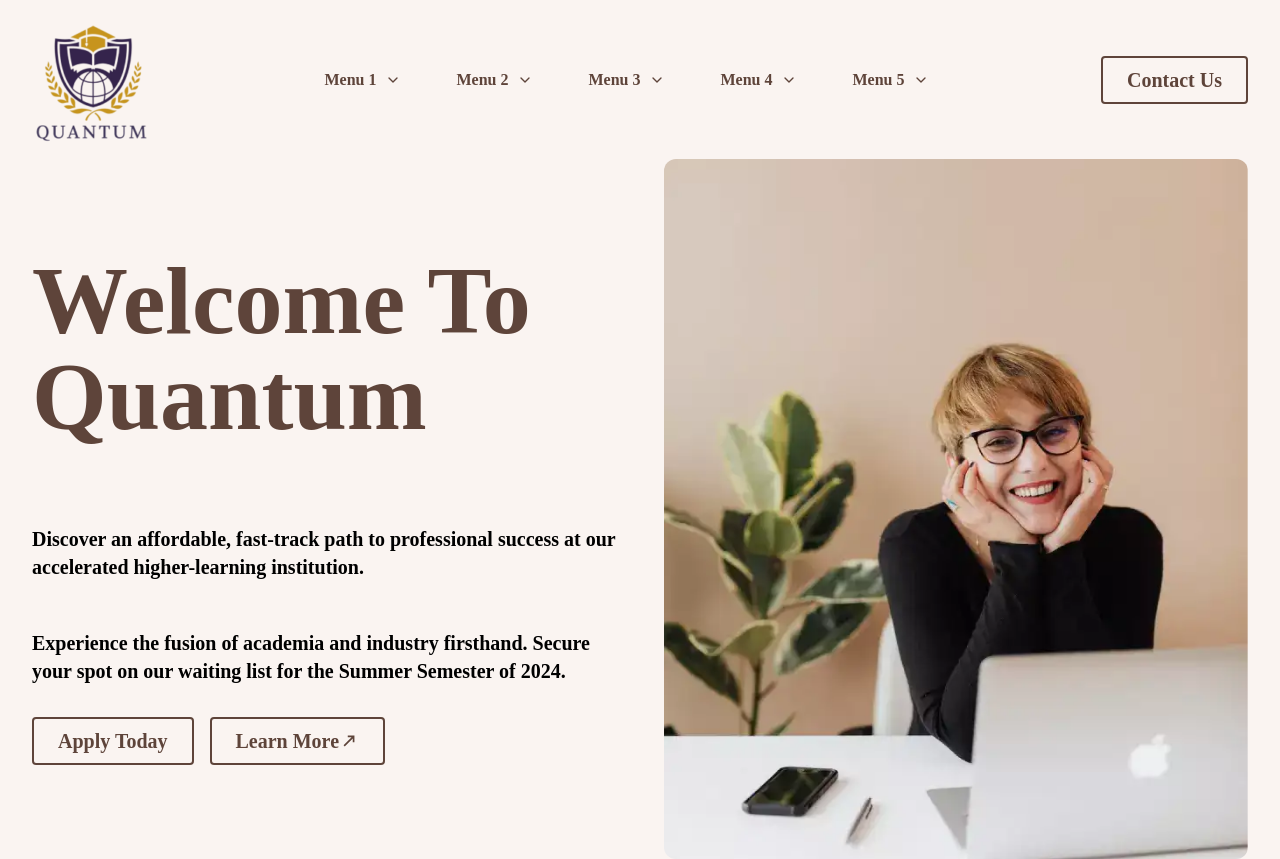
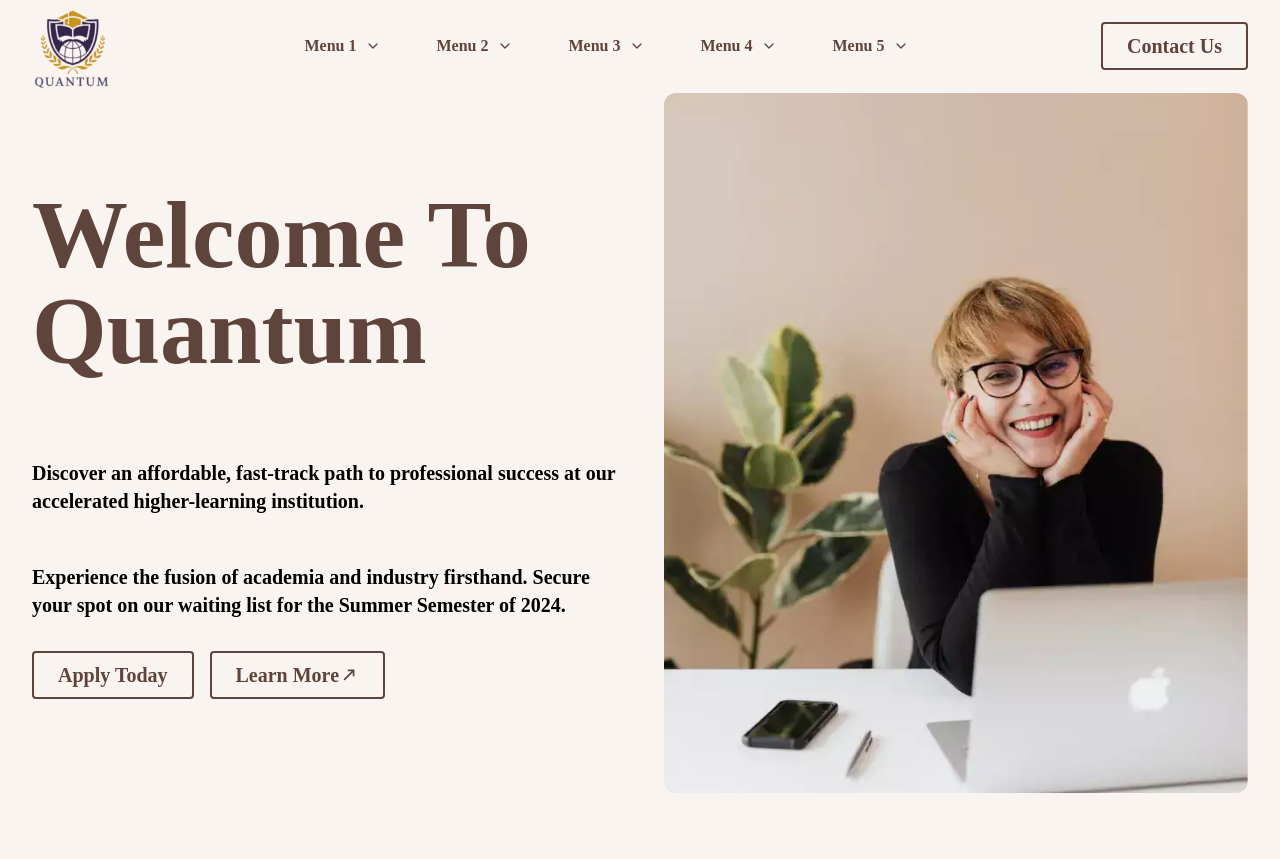
Before and after one commit to shejanNizam/quantum-education, a Next.js app: page / in a window 1280 px wide. Shown: the top 859 px of the page. Built offline with nearby package versions, Linux system fonts and the light colour scheme.

Commit message:
navbar updated

```diff
--- a/src/components/Navbar.js
+++ b/src/components/Navbar.js
@@ -4,11 +4,12 @@ import LOGO from "../assets/logo.png";
 
 import Image from "next/image";
 import Link from "next/link";
-import { useState } from "react";
+import { useState, useEffect } from "react";
 
 export default function Navbar() {
   const [isMenuOpen, setIsMenuOpen] = useState(false);
   const [activeMenu, setActiveMenu] = useState(null);
+  const [isScrolled, setIsScrolled] = useState(false);
 
   const toggleMenu = () => setIsMenuOpen(!isMenuOpen);
 
@@ -23,24 +24,36 @@ export default function Navbar() {
     { href: "/menu-5", label: "Menu 5" },
   ];
 
+  useEffect(() => {
+    const handleScroll = () => {
+      if (window.scrollY > 50) {
+        setIsScrolled(true);
+      } else {
+        setIsScrolled(false);
+      }
+    };
+
+    window.addEventListener("scroll", handleScroll);
+
+    return () => {
+      window.removeEventListener("scroll", handleScroll);
+    };
+  }, []);
+
   return (
-    <nav className="py-4 sticky top-0 z-50">
+    <nav
+      className={`py-1 sticky top-0 z-50 transition-colors duration-300 ${
+        isScrolled ? "bg-white shadow-md" : "bg-transparent"
+      }`}
+    >
       <div className="container mx-auto flex justify-between items-center">
         <div className="text-2xl font-semibold">
           <Link href="/">
-            <Image
-              src={LOGO}
-              alt="logo"
-              style={{
-                width: "auto",
-                height: "auto",
-              }}
-            />
+            <Image src={LOGO} alt="logo" width={80} height={80} />
           </Link>
         </div>
 
         <div className="hidden md:flex space-x-6">
-          {" "}
           {menuItems.map((menu, index) => (
             <div
               key={menu.label}
@@ -49,7 +62,9 @@ export default function Navbar() {
               onMouseLeave={handleMouseLeave}
             >
               <button
-                className="flex items-center text-primary font-semibold py-2 px-4 rounded-md hover:bg-primary/10 focus:outline-none"
+                className={`flex items-center font-semibold py-2 px-4 rounded-md hover:bg-primary/10 focus:outline-none ${
+                  isScrolled ? "text-black" : "text-primary"
+                }`}
                 aria-haspopup="true"
                 aria-expanded={activeMenu === index ? "true" : "false"}
                 onClick={() => window.innerWidth <= 768 && setActiveMenu(index)} // Toggle on mobile click
@@ -102,7 +117,6 @@ export default function Navbar() {
             </div>
           ))}
         </div>
-        {/* dhvfdsbvjb */}
 
         <div className="hidden md:flex space-x-4">
           <button className="customButton">Contact Us</button>
@@ -153,7 +167,7 @@ export default function Navbar() {
                   setActiveMenu(activeMenu === index ? null : index)
                 }
               >
-                <div className=" flex justify-center items-center">
+                <div className="flex justify-center items-center">
                   {menu.label}
                   <svg
                     xmlns="http://www.w3.org/2000/svg"
```
